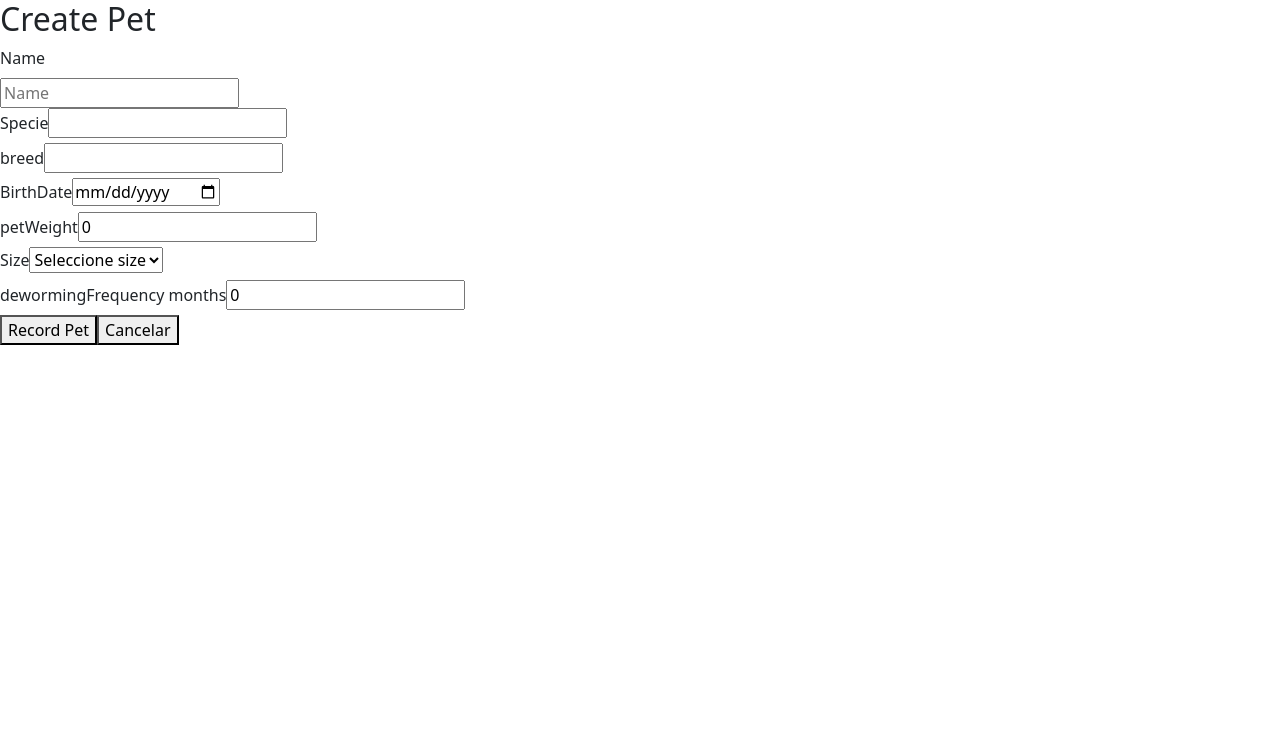
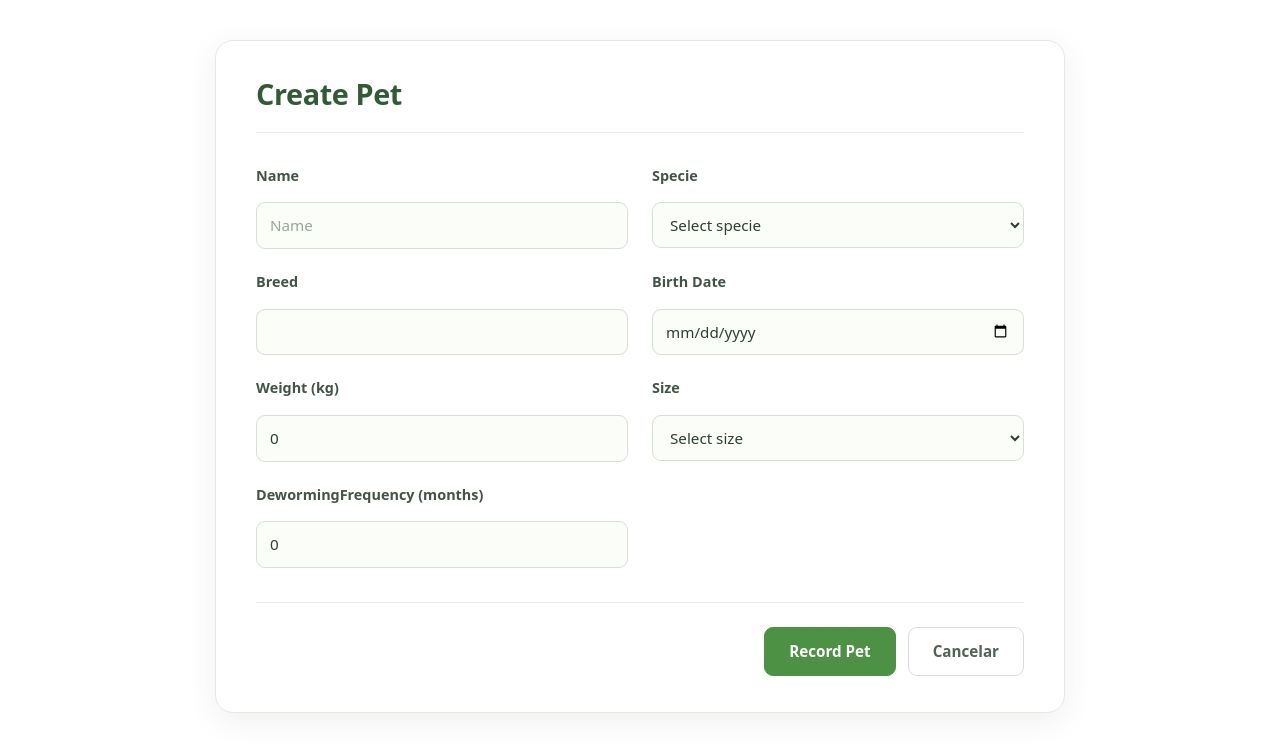
Before and after one commit to DaniJay10/PetManagement, a React (Vite) app in the folder petmangement.client/: page /petform in a window 1280 px wide. Shown: the top 752 px of the page. Built offline with nearby package versions, Linux system fonts and the light colour scheme.

Commit message:
Add css of PetForm and PetList

```diff
--- a/petmangement.client/src/components/Pet/PetForm.tsx
+++ b/petmangement.client/src/components/Pet/PetForm.tsx
@@ -3,6 +3,7 @@ import { useCreatePet } from "../../hooks/Pet/useCreatePet";
 import { useUpdatePet } from "../../hooks/Pet/useUpdatePet";
 import { useState, useEffect } from "react";
 import { useGetPetById } from "../../hooks/Pet/useGetPetById";
+import "../../css/PetForm.css";
 
 interface Props {
   petId?: number;
@@ -76,6 +77,7 @@ export const PetForm = ({ petId }: Props) => {
   };
 
   //listas desplegables
+  const species = ["Dog", "Cat", "Bird", "Turtle", "Fish"];
   const sizes = ["S", "M", "L", "XL"];
 
   //?HTML
@@ -106,18 +108,24 @@ export const PetForm = ({ petId }: Props) => {
         {/*specie */}
         <div className="form-group">
           <label className="form-label">Specie</label>
-          <input
-            type="text"
+          <select
             className="form-input"
             value={specie}
             onChange={(e) => setSpecie(e.target.value)}
             required
-          />
+          >
+            <option value="">Select specie</option>
+            {species.map((specie) => (
+              <option key={specie} value={specie}>
+                {specie}
+              </option>
+            ))}
+          </select>
         </div>
 
         {/*breed*/}
         <div className="form-group">
-          <label className="form-label">breed</label>
+          <label className="form-label">Breed</label>
           <input
             className="form-input"
             value={breed}
@@ -128,7 +136,7 @@ export const PetForm = ({ petId }: Props) => {
 
         {/*birthDate */}
         <div className="form-group">
-          <label className="form-label">BirthDate</label>
+          <label className="form-label">Birth Date</label>
           <input
             type="date"
             className="form-input"
@@ -140,7 +148,7 @@ export const PetForm = ({ petId }: Props) => {
 
         {/*petWeight */}
         <div className="form-group">
-          <label className="form-label">petWeight</label>
+          <label className="form-label">Weight (kg)</label>
           <input
             type="number"
             min="0"
@@ -160,7 +168,7 @@ export const PetForm = ({ petId }: Props) => {
             onChange={(e) => setPetSize(e.target.value)}
             required
           >
-            <option value="">Seleccione size</option>
+            <option value="">Select size</option>
             {sizes.map((size) => (
               <option key={size} value={size}>
                 {size}
@@ -171,7 +179,7 @@ export const PetForm = ({ petId }: Props) => {
 
         {/*dewormingF */}
         <div className="form-group">
-          <label className="form-label">dewormingFrequency months</label>
+          <label className="form-label">DewormingFrequency (months)</label>
           <input
             type="number"
             min="0"
--- a/petmangement.client/src/components/Pet/PetList.tsx
+++ b/petmangement.client/src/components/Pet/PetList.tsx
@@ -1,5 +1,6 @@
 import { useGetPets } from "../../hooks/Pet/useGetPets";
 import { useNavigate } from "react-router-dom";
+import "../../css/PetList.css";
 
 export const PetList = () => {
   const { pets, getPets, loading, error } = useGetPets();
@@ -9,29 +10,30 @@ export const PetList = () => {
   if (loading) return <div>Cargando...</div>;
   if (!loading && pets.length === 0)
     return (
-      <div>
-        <div>No tienes ninguna mascota registrada</div>
+      <div className="pet-empty">
+        <div className="pet-empty-message">You don't have pets registers</div>
+
         <button
           type="button"
-          className="btn btn-primary btn-lg"
+          className="pet-create-button"
           onClick={() => navigate("/petform")}
         >
-          Crear Mascota
+          Create Pet
         </button>
       </div>
     );
 
   return (
-    <div>
+    <div className="pet-list">
       {pets.map((pet) => (
-        <div key={pet.petId} className="card" style={{ width: "18rem" }}>
+        <div key={pet.petId} className="card pet-card">
           <img className="card-img-top" src="..." alt="Mascota" />
 
           <div className="card-body">
             <h5 className="card-title">{pet.petName}</h5>
 
             <p className="card-text">
-              BirhDate: {pet.birthDate}
+              BirthDate: {pet.birthDate}
               <br />
               Specie: {pet.specie}
             </p>
--- /dev/null
+++ b/petmangement.client/src/css/PetForm.css
@@ -0,0 +1,181 @@
+/* Fondo y contenedor principal */
+.form-container {
+  width: 100%;
+  max-width: 850px;
+  margin: 40px auto;
+  padding: 36px 40px;
+  background-color: #ffffff;
+  border: 1px solid #e3ebdf;
+  border-radius: 18px;
+  box-shadow: 0 8px 30px rgba(42, 67, 43, 0.08);
+  color: #2f3e32;
+}
+
+/* Título */
+.form-title {
+  margin: 0 0 32px;
+  padding-bottom: 20px;
+  border-bottom: 1px solid #e8eee5;
+  color: #315b35;
+  font-size: 1.8rem;
+  font-weight: 700;
+  letter-spacing: -0.4px;
+}
+
+/* Formulario: dos columnas */
+.form-container form {
+  display: grid;
+  grid-template-columns: repeat(2, minmax(0, 1fr));
+  column-gap: 24px;
+  row-gap: 22px;
+}
+
+/* Cada campo */
+.form-group {
+  display: flex;
+  flex-direction: column;
+  gap: 8px;
+  min-width: 0;
+}
+
+/* Etiquetas */
+.form-label {
+  color: #435447;
+  font-size: 0.9rem;
+  font-weight: 600;
+}
+
+/* Inputs y listas desplegables */
+.form-input,
+.form-group input {
+  box-sizing: border-box;
+  width: 100%;
+  min-height: 46px;
+  padding: 11px 13px;
+  border: 1px solid #d6e1d3;
+  border-radius: 9px;
+  background-color: #fbfdf9;
+  color: #2f3e32;
+  font-family: inherit;
+  font-size: 0.95rem;
+  transition:
+    border-color 0.2s ease,
+    box-shadow 0.2s ease,
+    background-color 0.2s ease;
+}
+
+/* Estado enfocado */
+.form-input:focus,
+.form-group input:focus {
+  outline: none;
+  border-color: #78b96e;
+  background-color: #ffffff;
+  box-shadow: 0 0 0 3px rgba(123, 201, 111, 0.18);
+}
+
+/* Texto de ejemplo */
+.form-input::placeholder,
+.form-group input::placeholder {
+  color: #9aa69a;
+}
+
+/* Mensaje de error */
+.error-message {
+  margin: 0 0 24px;
+  padding: 13px 16px;
+  border: 1px solid #f0caca;
+  border-radius: 9px;
+  background-color: #fff5f5;
+  color: #a93232;
+  font-size: 0.92rem;
+}
+
+/* Contenedor de botones: ocupa ambas columnas */
+.button-group {
+  grid-column: 1 / -1;
+  display: flex;
+  justify-content: flex-end;
+  gap: 12px;
+  margin-top: 12px;
+  padding-top: 24px;
+  border-top: 1px solid #e8eee5;
+}
+
+/* Botón principal */
+.submit-btn {
+  min-height: 46px;
+  padding: 12px 24px;
+  border: 1px solid #4d9145;
+  border-radius: 9px;
+  background-color: #4d9145;
+  color: #ffffff;
+  font-family: inherit;
+  font-size: 0.95rem;
+  font-weight: 600;
+  cursor: pointer;
+  transition:
+    background-color 0.2s ease,
+    transform 0.2s ease;
+}
+
+.submit-btn:hover:not(:disabled) {
+  background-color: #397a34;
+  border-color: #397a34;
+  transform: translateY(-1px);
+}
+
+.submit-btn:disabled {
+  opacity: 0.65;
+  cursor: not-allowed;
+}
+
+/* Botón cancelar */
+.cancel-btn {
+  min-height: 46px;
+  padding: 12px 24px;
+  border: 1px solid #d6e1d3;
+  border-radius: 9px;
+  background-color: #ffffff;
+  color: #526254;
+  font-family: inherit;
+  font-size: 0.95rem;
+  font-weight: 600;
+  cursor: pointer;
+  transition:
+    background-color 0.2s ease,
+    border-color 0.2s ease;
+}
+
+.cancel-btn:hover {
+  background-color: #f2f6ef;
+  border-color: #b9cbb4;
+}
+
+/* Adaptación para móviles */
+@media (max-width: 640px) {
+  .form-container {
+    width: calc(100% - 32px);
+    margin: 24px auto;
+    padding: 26px 20px;
+    box-sizing: border-box;
+  }
+
+  .form-title {
+    font-size: 1.5rem;
+    margin-bottom: 26px;
+  }
+
+  .form-container form {
+    grid-template-columns: minmax(0, 1fr);
+    row-gap: 18px;
+  }
+
+  .button-group {
+    flex-direction: column-reverse;
+  }
+
+  .submit-btn,
+  .cancel-btn {
+    width: 100%;
+  }
+}
--- /dev/null
+++ b/petmangement.client/src/css/PetList.css
@@ -0,0 +1,149 @@
+/* Paleta principal */
+:root {
+  --pet-green: #7bc96f;
+  --pet-green-dark: #4d9b43;
+  --pet-green-light: #eef8eb;
+  --pet-text: #2f3e32;
+  --pet-background: #f7faf5;
+}
+
+/* Estado sin mascotas */
+.pet-empty {
+  min-height: 75vh;
+  display: flex;
+  flex-direction: column;
+  align-items: center;
+  justify-content: center;
+  gap: 24px;
+  padding: 32px 20px;
+  text-align: center;
+  background-color: var(--pet-background);
+}
+
+.pet-empty-message {
+  color: var(--pet-text);
+  font-size: 1.4rem;
+  font-weight: 500;
+}
+
+/* Botón para crear mascota */
+.pet-create-button {
+  padding: 14px 32px;
+  font-size: 1.15rem;
+  font-weight: 600;
+  color: #ffffff;
+  background-color: #4d9145;
+  border: 1px solid #4d9145;
+  border-radius: 12px;
+  transition:
+    background-color 0.2s ease,
+    transform 0.2s ease;
+}
+
+.pet-create-button:hover {
+  background-color: #397a34;
+  border-color: #397a34;
+  color: #ffffff;
+}
+
+.pet-create-button:focus-visible {
+  outline: 3px solid var(--pet-green-dark);
+  outline-offset: 3px;
+}
+
+/* Contenedor de las tarjetas */
+.pet-list {
+  display: flex;
+  flex-wrap: wrap;
+  justify-content: center;
+  align-items: stretch;
+  gap: 28px;
+  padding: 40px 32px;
+  background-color: var(--pet-background);
+  min-height: 75vh;
+}
+
+/* Tarjeta individual */
+.pet-card {
+  width: 18rem;
+  flex: 0 1 18rem;
+  overflow: hidden;
+  border: 1px solid #e0eadc;
+  border-radius: 16px;
+  background-color: #ffffff;
+  box-shadow: 0 4px 12px rgba(47, 62, 50, 0.08);
+  transition:
+    transform 0.2s ease,
+    box-shadow 0.2s ease;
+}
+
+.pet-card:hover {
+  transform: translateY(-4px);
+  box-shadow: 0 8px 20px rgba(47, 62, 50, 0.13);
+}
+
+/* Imagen de la mascota */
+.pet-card .card-img-top {
+  width: 100%;
+  height: 190px;
+  object-fit: cover;
+  background-color: var(--pet-green-light);
+}
+
+/* Contenido de la tarjeta */
+.pet-card .card-body {
+  display: flex;
+  flex-direction: column;
+  align-items: flex-start;
+  padding: 22px;
+}
+
+.pet-card .card-title {
+  margin-bottom: 14px;
+  color: var(--pet-text);
+  font-size: 1.25rem;
+  font-weight: 700;
+}
+
+.pet-card .card-text {
+  margin-bottom: 22px;
+  color: #667368;
+  font-size: 0.95rem;
+  line-height: 1.8;
+}
+
+/* Botón de cada tarjeta */
+.pet-card .btn-primary {
+  margin-top: auto;
+  padding: 10px 16px;
+  color: #ffffff;
+  background-color: var(--pet-green);
+  border-color: var(--pet-green);
+  border-radius: 9px;
+  font-weight: 600;
+}
+
+.pet-card .btn-primary:hover {
+  background-color: var(--pet-green-dark);
+  border-color: var(--pet-green-dark);
+}
+
+@media (max-width: 576px) {
+  .pet-list {
+    padding: 28px 16px;
+    gap: 20px;
+  }
+
+  .pet-card {
+    flex-basis: 100%;
+    max-width: 360px;
+  }
+
+  .pet-empty-message {
+    font-size: 1.2rem;
+  }
+
+  .pet-create-button {
+    padding: 13px 26px;
+  }
+}
```
